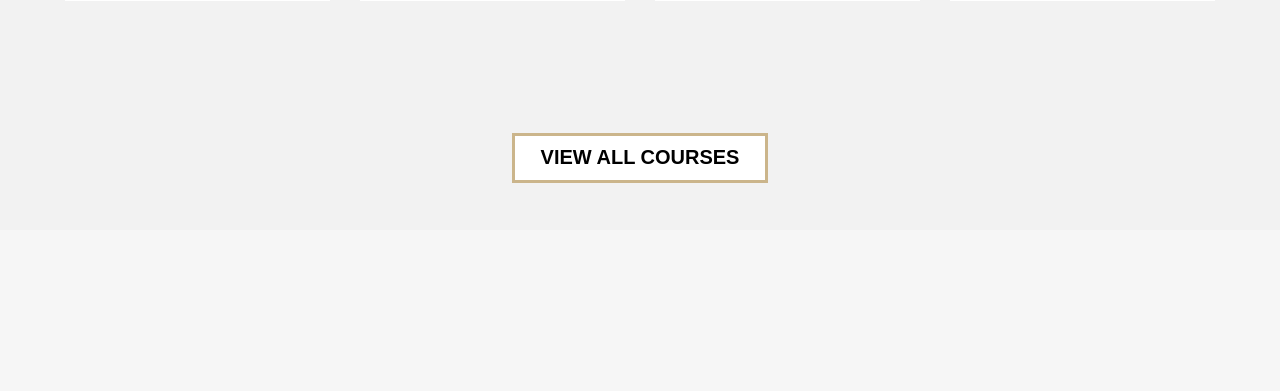
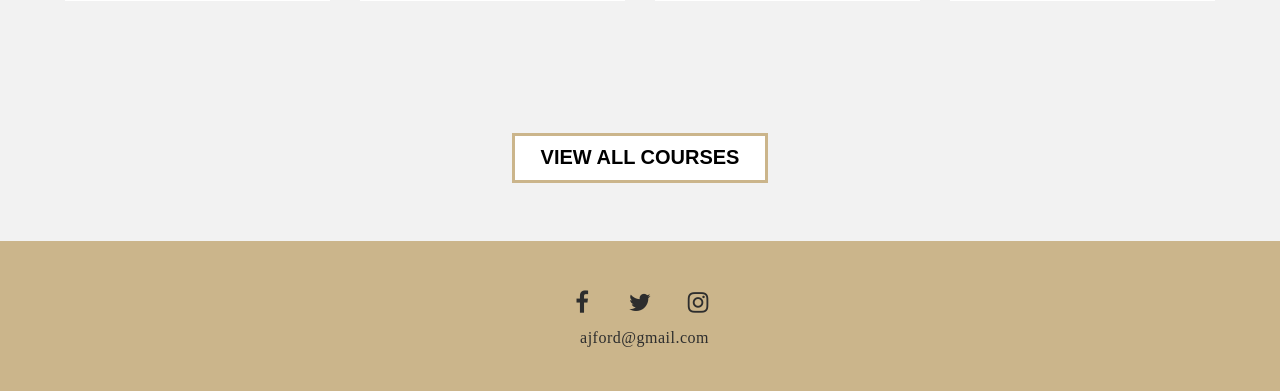
Before and after one commit to Ajmalgi/colleage, a Django app: page /courses in a window 1280 px wide. Shown: the part 570-961 px from the top of the page. Before the commit the page ends 753 px from the top, so only its background shows below. Run offline with Django 4.2, Linux system fonts and the light colour scheme; some web fonts are replaced.

Commit message:
3 pages completed

```diff
--- a/colleage_app/static/css/courses.css
+++ b/colleage_app/static/css/courses.css
@@ -20,7 +20,8 @@ body{
     height: 100px;
     background: #2d2d2d;
     border-bottom: 1px solid #555454 ;
-
+    position: sticky;
+    top:0;
     display: flex;
     justify-content: center;
     align-items: center;
@@ -31,8 +32,15 @@ body{
     width: 265px;
     height: 340px;
     background:white;
+    transition: 1s;
 
 }
+
+.card3:hover{
+    margin-bottom: 20px;
+    background: #cbb58b;
+}
+
 .c3img img{
     width:100%;
 }
@@ -74,3 +82,41 @@ body{
     color:white;
 
 }
+
+ .fa {
+
+    width: 50px;
+
+    text-decoration: none;
+    margin: 5px 2px;
+  }
+  .fa-facebook {
+    color:#2d2d2d;
+
+  }
+  .fa-twitter {
+
+    color:#2d2d2d;
+  }
+  .fa-instagram {
+
+    color:#2d2d2d;
+  }
+
+  .footer{
+    margin-top: 40px;
+    background: #cbb58b;
+    width:100%;
+    height:150px;
+    display: flex;
+    justify-content: center;
+    align-items: center;
+    text-align: center;
+  }
+
+  .footer p{
+    color:#2d2d2d;
+    letter-spacing: 0.5px;
+    margin-top: 10px;
+
+  }
--- a/colleage_app/templates/colleage_templates/courses.html
+++ b/colleage_app/templates/colleage_templates/courses.html
@@ -8,6 +8,7 @@
     <title>Document</title>
     <link rel="stylesheet" href="{%static 'css/courses.css' %}">
     <link href="https://fonts.googleapis.com/css2?family=Dancing+Script:wght@500&family=Lobster&family=PT+Serif&family=Playfair+Display:ital,wght@1,500&family=Roboto:wght@100&family=Rubik:wght@300&family=Secular+One&family=Source+Serif+Pro:ital,wght@0,300;0,600;1,300&display=swap" rel="stylesheet">
+    <link rel="stylesheet" href="https://cdnjs.cloudflare.com/ajax/libs/font-awesome/4.7.0/css/font-awesome.min.css">
 </head>
 <body>
 
@@ -71,6 +72,17 @@
     <button>VIEW ALL COURSES</button>
 </div>
 
+ <!-----------------------------------footer--------------------------------->
+ <div class="footer">
+    <div class="social">
+        <a href="#" class="fa fa-facebook" style="font-size:24px;"></a>
+        <a href="#" class="fa fa-twitter" style="font-size:24px;"></a>
+        <a href="#" class="fa fa-instagram" style="font-size:24px;"></a>
+        <p> &nbsp;&nbsp;ajford@gmail.com</p>
+
+    </div>
+</div>
+
 
 
 
```
Also changed, not shown: colleage_app/static/css/style.css (+36 -1 lines), colleage_app/templates/colleage_templates/index.html (+12 -1 lines).
